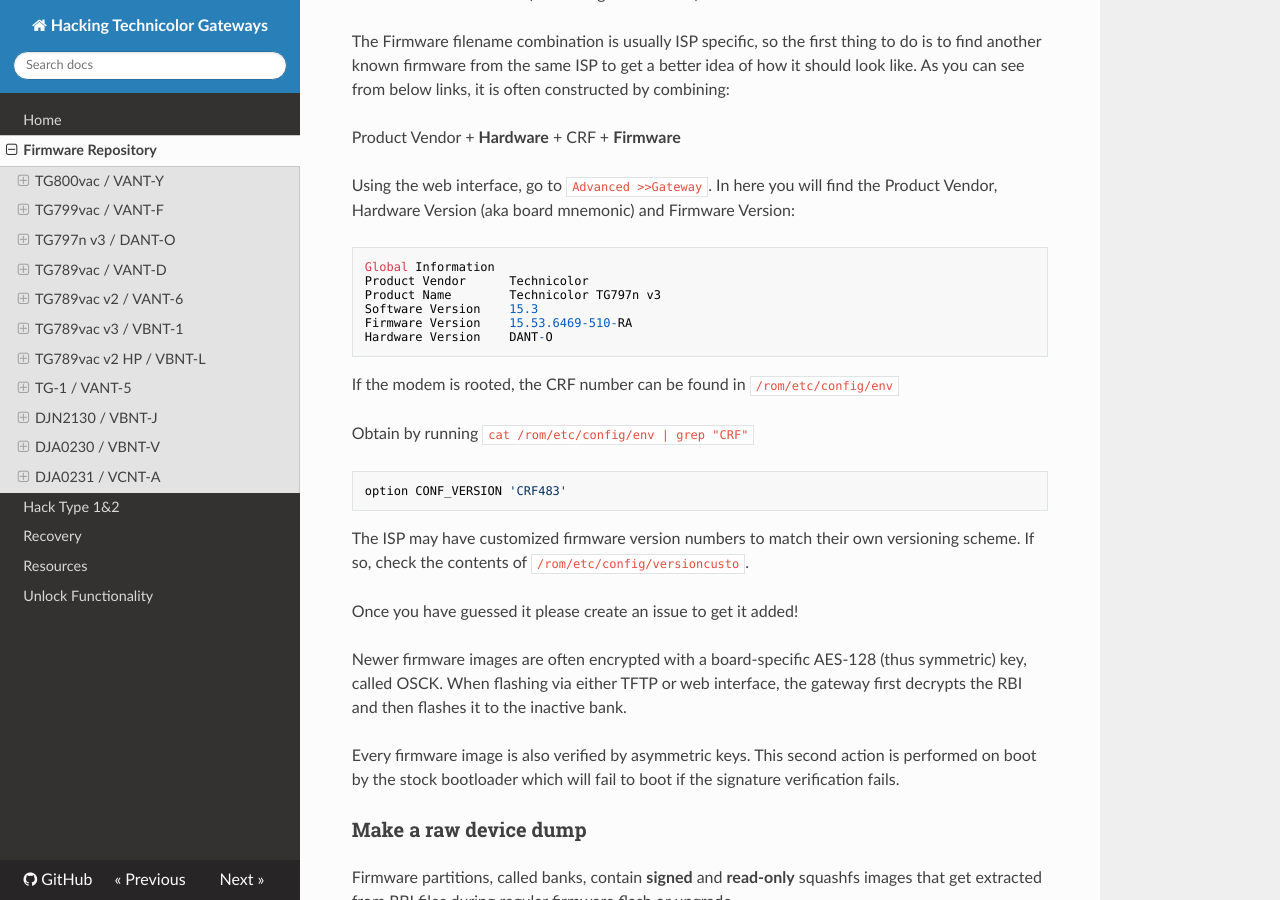
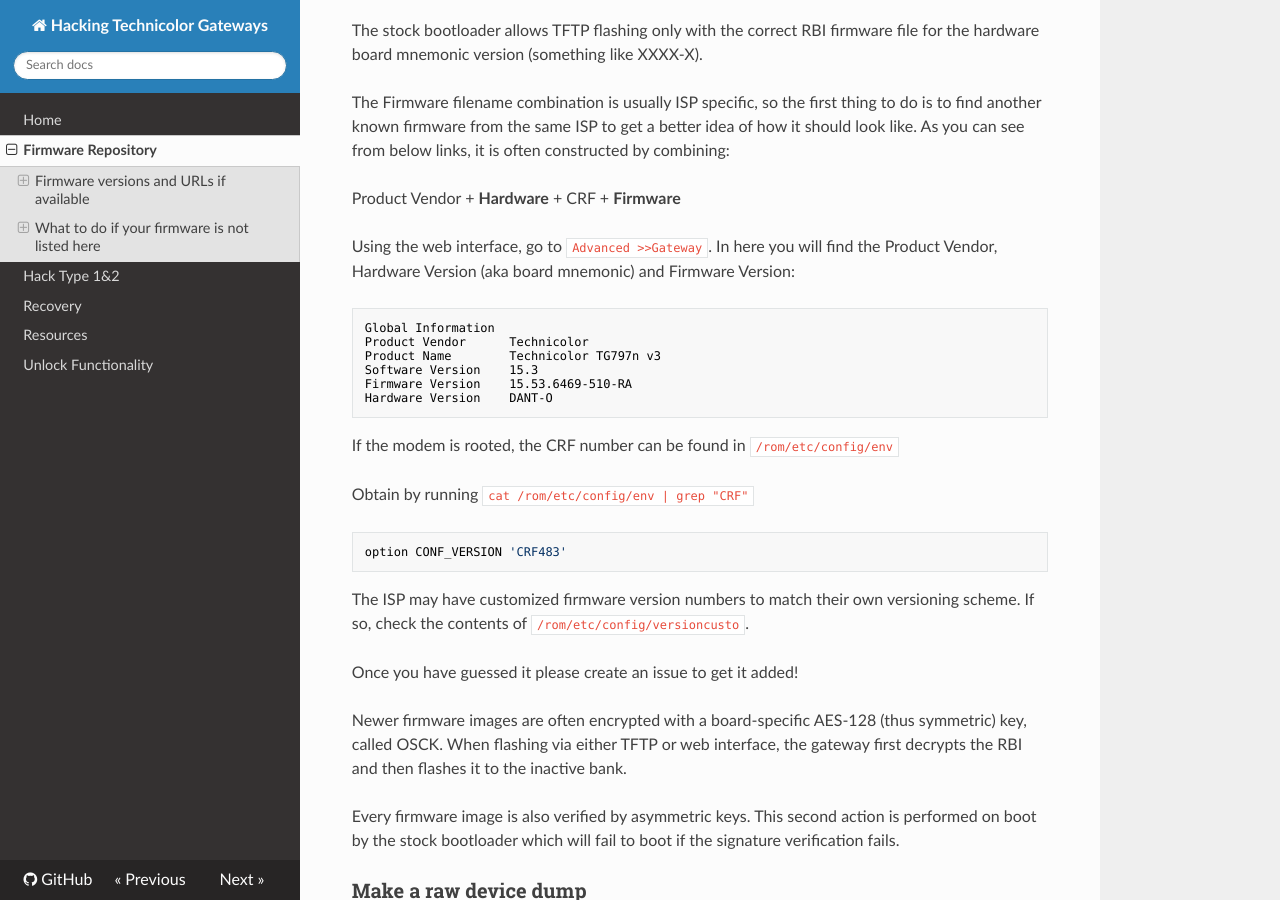
Before and after one commit to hack-technicolor/hack-technicolor, an MkDocs documentation site: the page built from docs/Firmware Repository.md, in a window 1280 px wide and 900 px high, scrolled down 4861 px. Built offline with MkDocs 1.6.1, drawn with Linux system fonts in a browser that asks for light colours; nearby versions of some CDN libraries.

Commit message:
Minor Linting improvements

````diff
--- a/docs/Firmware Repository.md
+++ b/docs/Firmware Repository.md
@@ -1,3 +1,5 @@
+# Firmware Repository
+
 ## Firmware versions and URLs if available
 
 For simplicity, model names are reported here without branding codes.
@@ -91,7 +93,6 @@
 
 #### iiNet
 
-
 | Type   | Version          |
 |:------:|:-----------------|
 | 2      | [18.3.0157-3-2-1](https://github.com/kevdagoat/hack-technicolor/raw/master/firmware/vbnt-1_18.3.0157-3-2-1-CRF905-bank_dump.xz) **This is not an RBI firmware, it is a raw bank dump, you can't use with TFTP or regular firmware upgrade tools** |
@@ -175,13 +176,13 @@
 
 Using the web interface, go to `Advanced >>Gateway`. In here you will find the Product Vendor, Hardware Version (aka board mnemonic) and Firmware Version:
 
-```
+```bash
 Global Information
-Product Vendor 	 	Technicolor
-Product Name 	 	Technicolor TG797n v3
-Software Version 	15.3
-Firmware Version 	15.53.6469-510-RA
-Hardware Version 	DANT-O
+Product Vendor      Technicolor
+Product Name        Technicolor TG797n v3
+Software Version    15.3
+Firmware Version    15.53.6469-510-RA
+Hardware Version    DANT-O
 ```
 
 If the modem is rooted, the CRF number can be found in `/rom/etc/config/env`
````
